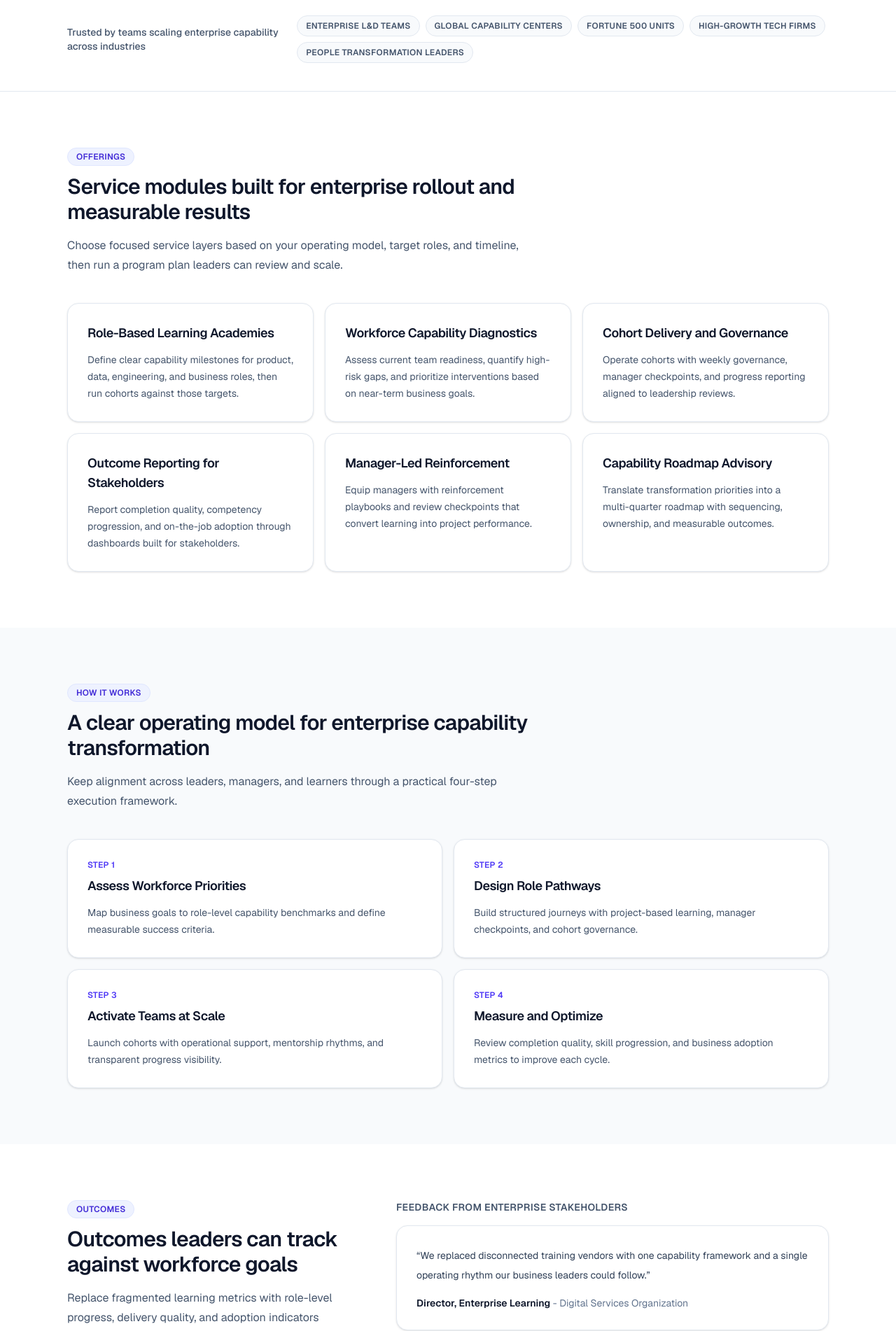
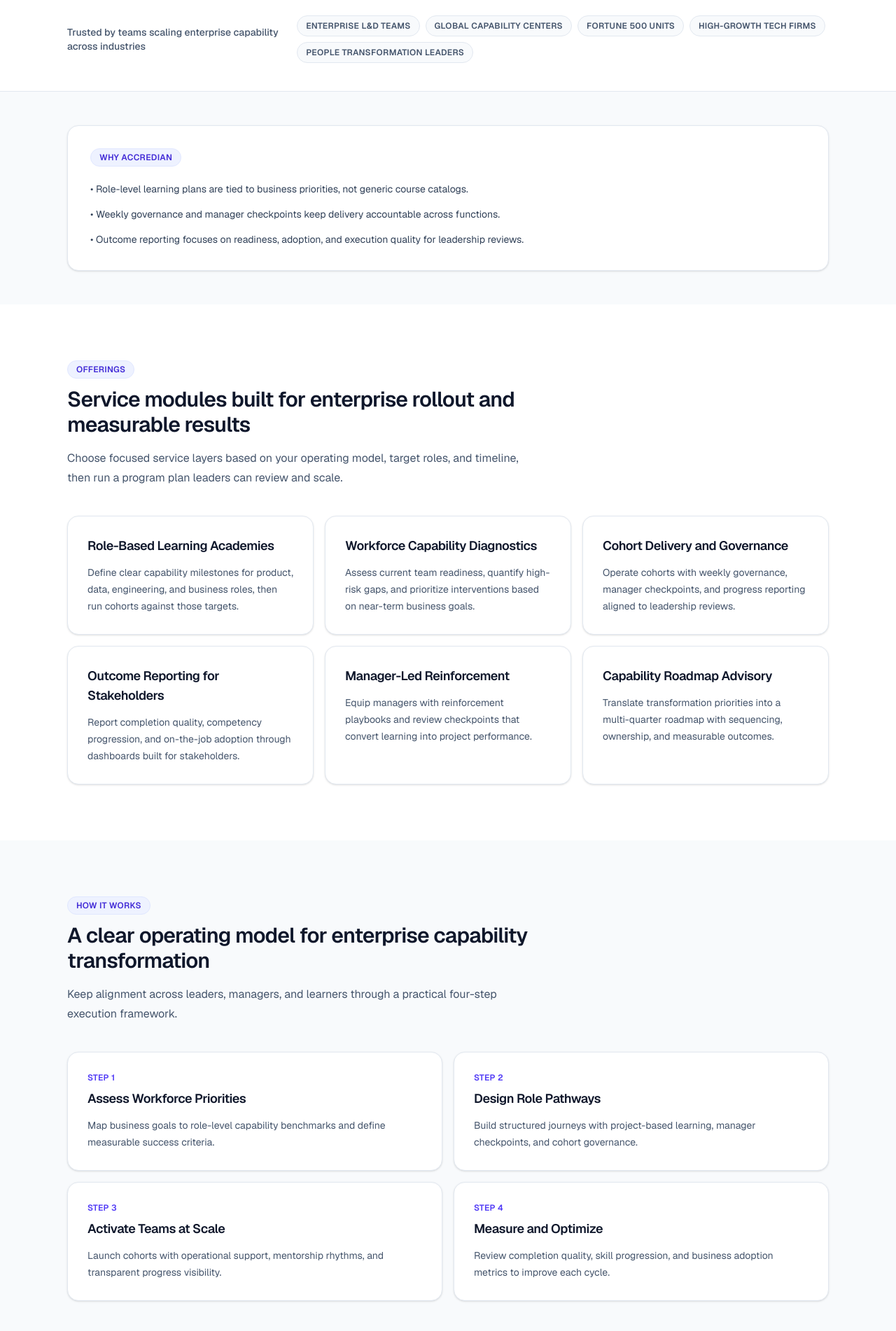
Before and after one commit to HarshYadav1711/Accredian-Elevate, a Next.js app: page / in a window 1280 px wide. Shown: the part 700-2602 px from the top of the page at 70% size. Built offline with nearby package versions, Linux system fonts and the light colour scheme.

Commit message:
More improvements

```diff
--- a/src/app/globals.css
+++ b/src/app/globals.css
@@ -21,6 +21,7 @@
 
 html {
   scroll-behavior: smooth;
+  scroll-padding-top: 6rem;
 }
 
 @layer components {
--- a/src/app/layout.tsx
+++ b/src/app/layout.tsx
@@ -13,9 +13,9 @@
 });
 
 export const metadata: Metadata = {
-  title: "Accredian Enterprise Clone",
+  title: "Accredian Enterprise Learning Platform",
   description:
-    "A production-grade partial clone of Accredian Enterprise built with Next.js App Router and Tailwind CSS.",
+    "Enterprise learning and workforce transformation platform focused on measurable role readiness and business outcomes.",
 };
 
 export default function RootLayout({
--- a/src/app/page.tsx
+++ b/src/app/page.tsx
@@ -4,6 +4,7 @@
 import { OutcomesTestimonialsSection } from "@/components/sections/outcomes-testimonials-section";
 import { ProcessSection } from "@/components/sections/process-section";
 import { TrustRow } from "@/components/sections/trust-row";
+import { WhyAccredianSection } from "@/components/sections/why-accredian-section";
 import { SiteFooter } from "@/components/site-footer";
 import { SiteHeader } from "@/components/site-header";
 
@@ -16,6 +17,7 @@
         {/* Compose sections in top-to-bottom narrative order to keep scanning predictable. */}
         <HeroSection />
         <TrustRow />
+        <WhyAccredianSection />
         <OfferingsSection />
         <ProcessSection />
         <OutcomesTestimonialsSection />
--- /dev/null
+++ b/src/components/sections/why-accredian-section.tsx
@@ -0,0 +1,19 @@
+import { Section } from "@/components/ui/section";
+import { whyAccredianPoints } from "@/data/top-half-content";
+
+export function WhyAccredianSection() {
+  return (
+    <Section className="bg-slate-50" containerClassName="py-10 lg:py-12">
+      <div className="section-shell">
+        <p className="eyebrow">Why Accredian</p>
+        <ul className="mt-5 grid gap-3">
+          {whyAccredianPoints.map((point) => (
+            <li key={point} className="text-sm leading-6 text-slate-700">
+              • {point}
+            </li>
+          ))}
+        </ul>
+      </div>
+    </Section>
+  );
+}
--- a/src/components/site-header.tsx
+++ b/src/components/site-header.tsx
@@ -1,6 +1,6 @@
 "use client";
 
-import { useState } from "react";
+import { useEffect, useRef, useState } from "react";
 
 const navItems = [
   { label: "Home", href: "#top" },
@@ -12,8 +12,53 @@
 
 export function SiteHeader() {
   const [isMobileMenuOpen, setIsMobileMenuOpen] = useState(false);
+  const mobileMenuRef = useRef<HTMLDivElement | null>(null);
+  const mobileToggleRef = useRef<HTMLButtonElement | null>(null);
 
   const closeMobileMenu = () => setIsMobileMenuOpen(false);
+
+  useEffect(() => {
+    if (!isMobileMenuOpen) {
+      return;
+    }
+
+    const menuElement = mobileMenuRef.current;
+    if (!menuElement) {
+      return;
+    }
+
+    const focusable = menuElement.querySelectorAll<HTMLElement>(
+      'a[href], button:not([disabled]), [tabindex]:not([tabindex="-1"])',
+    );
+
+    focusable[0]?.focus();
+
+    const onKeyDown = (event: KeyboardEvent) => {
+      if (event.key === "Escape") {
+        setIsMobileMenuOpen(false);
+        mobileToggleRef.current?.focus();
+        return;
+      }
+
+      if (event.key !== "Tab" || focusable.length === 0) {
+        return;
+      }
+
+      const first = focusable[0];
+      const last = focusable[focusable.length - 1];
+
+      if (event.shiftKey && document.activeElement === first) {
+        event.preventDefault();
+        last.focus();
+      } else if (!event.shiftKey && document.activeElement === last) {
+        event.preventDefault();
+        first.focus();
+      }
+    };
+
+    document.addEventListener("keydown", onKeyDown);
+    return () => document.removeEventListener("keydown", onKeyDown);
+  }, [isMobileMenuOpen]);
 
   return (
     <header className="sticky top-0 z-50 border-b border-slate-200/80 bg-white/90 backdrop-blur-md">
@@ -37,6 +82,7 @@
         </nav>
         {isMobileMenuOpen ? (
           <button
+            ref={mobileToggleRef}
             type="button"
             aria-expanded="true"
             aria-controls="mobile-nav-menu"
@@ -50,6 +96,7 @@
           </button>
         ) : (
           <button
+            ref={mobileToggleRef}
             type="button"
             aria-expanded="false"
             aria-controls="mobile-nav-menu"
@@ -70,9 +117,12 @@
         </a>
       </div>
       <div
+        ref={mobileMenuRef}
         id="mobile-nav-menu"
         className={`md:hidden overflow-hidden border-t border-slate-200 bg-white transition-all duration-200 ${
-          isMobileMenuOpen ? "max-h-80 opacity-100" : "max-h-0 opacity-0"
+          isMobileMenuOpen
+            ? "max-h-80 translate-y-0 opacity-100"
+            : "pointer-events-none max-h-0 -translate-y-2 opacity-0"
         }`}
       >
         <nav aria-label="Mobile navigation" className="px-4 py-3 sm:px-6">
@@ -82,6 +132,7 @@
                 <a
                   href={item.href}
                   onClick={closeMobileMenu}
+                  tabIndex={isMobileMenuOpen ? 0 : -1}
                   className="block rounded-md px-3 py-2 text-sm font-medium text-slate-600 transition hover:bg-slate-50 hover:text-slate-900 focus-visible:outline-none focus-visible:ring-2 focus-visible:ring-indigo-500 focus-visible:ring-offset-2"
                 >
                   {item.label}
--- a/src/data/top-half-content.ts
+++ b/src/data/top-half-content.ts
@@ -4,6 +4,12 @@
   "Fortune 500 Units",
   "High-Growth Tech Firms",
   "People Transformation Leaders",
+];
+
+export const whyAccredianPoints = [
+  "Role-level learning plans are tied to business priorities, not generic course catalogs.",
+  "Weekly governance and manager checkpoints keep delivery accountable across functions.",
+  "Outcome reporting focuses on readiness, adoption, and execution quality for leadership reviews.",
 ];
 
 export const offerings = [
@@ -71,13 +77,13 @@
 export const testimonials = [
   {
     quote:
-      "We replaced disconnected training vendors with one capability framework and a single operating rhythm our business leaders could follow.",
+      "We replaced disconnected training vendors with one capability framework, and within two quarters our product and analytics teams cut ramp-up time for new role transitions by 31%.",
     author: "Director, Enterprise Learning",
     company: "Digital Services Organization",
   },
   {
     quote:
-      "Manager-led checkpoints changed the quality of project delivery. Teams were not just finishing modules, they were applying skills on live work.",
+      "Manager-led checkpoints changed project delivery quality; over one review cycle, we saw a 24% increase in first-pass acceptance for data and automation deliverables.",
     author: "VP, Talent Transformation",
     company: "Global Technology Enterprise",
   },
```
Also changed, not shown: 1 other file (tests, documents, lock files or other folders).
